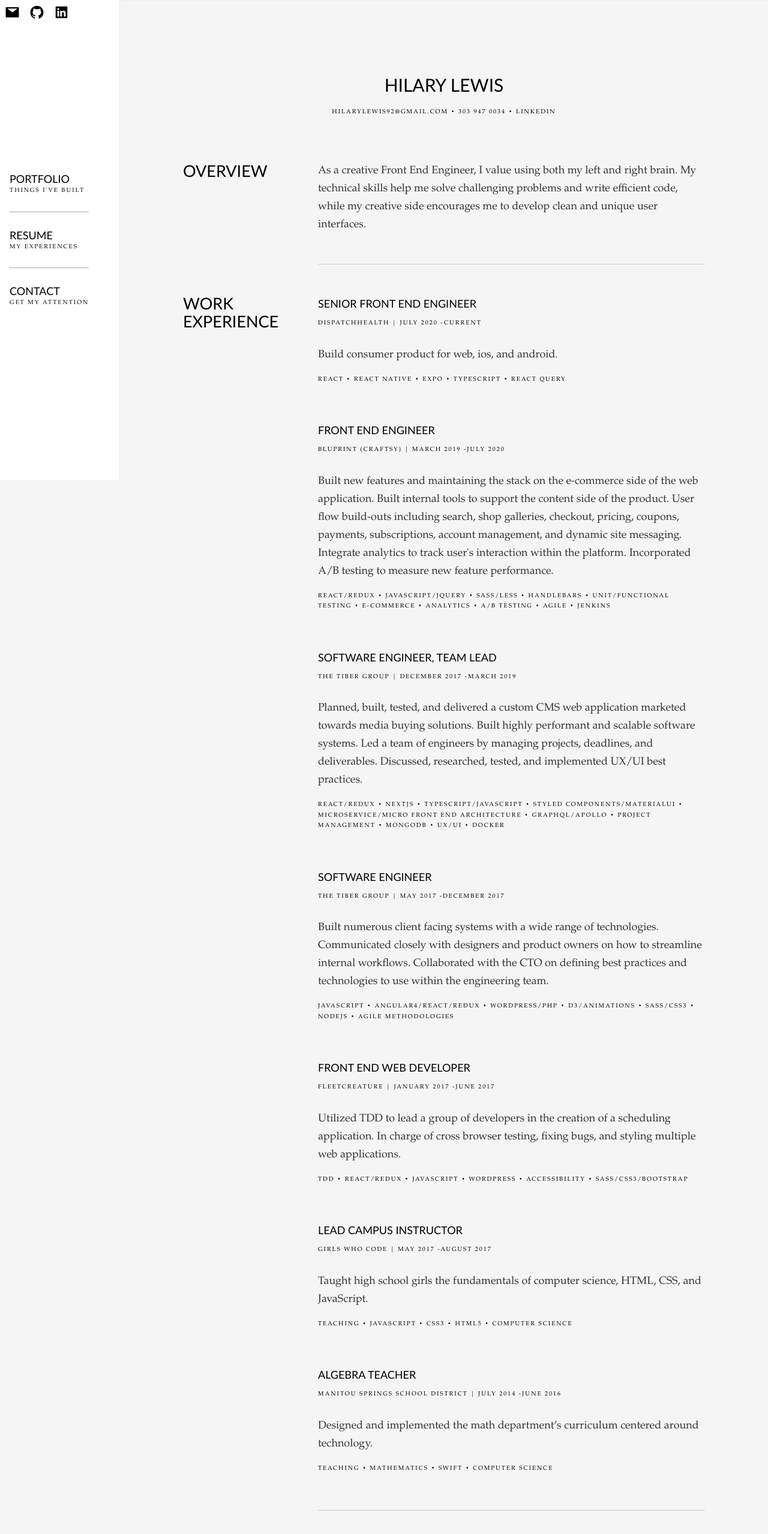
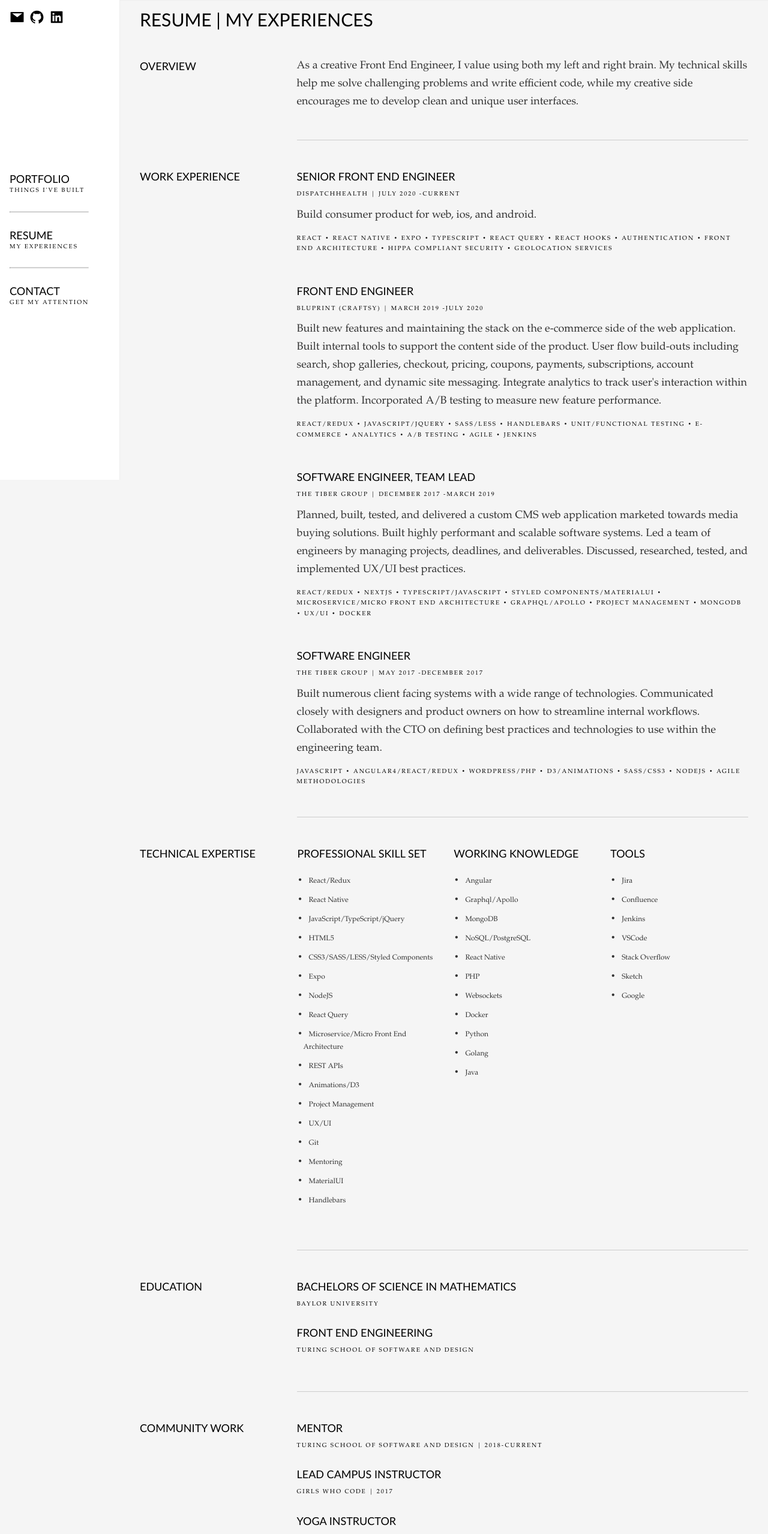
Before and after one commit to hilarylewis92/website, a React (Create React App) app: page / in a window 1280 px wide. Shown: the top 2558 px of the page at 60% size. Built offline with nearby package versions, Linux system fonts and the light colour scheme.

Commit message:
Update resume

```diff
--- a/public/index.html
+++ b/public/index.html
@@ -22,7 +22,7 @@
       work correctly both with client-side routing and a non-root public URL.
       Learn how to configure a non-root public URL by running `npm run build`.
     -->
-        <title>Resume | Hilary Lewis</title>
+    <title>Hilary Lewis | Front End Engineer</title>
   </head>
   <body>
     <noscript>You need to enable JavaScript to run this app.</noscript>
@@ -36,5 +36,6 @@
 
       To begin the development, run `npm start` or `yarn start`.
       To create a production bundle, use `npm run build` or `yarn build`.
-    --></body>
+    -->
+  </body>
 </html>
--- a/src/components/resume.js
+++ b/src/components/resume.js
@@ -13,39 +13,24 @@
       <section className="section">
         <div className="container-fluid">
           <div className="row">
-                        <div className="col-xs-12 col-md-11 col-md-centered col-lg-10 col-lg-push-1">
-                            <div className="heading">
-                                <h1 className="heading-title">
-                                    Hilary Lewis
-                                </h1>
-                                <h6 className="heading-subtitle">
-                                    {contactInfo.map((contactItem, i) => {
-                                        return (
-                                            <span>
-                                                <a href={contactItem.link}>{contactItem.title}</a>
-                                                {i === contactInfo.length-1 ? "" : <span className="hidden-sm-down">{" "}•{" "}</span>}
-                                            </span>
-                                        )
-                                    })}
-                                </h6>
+            <div className="col-xs-12">
+              <div className="row">
+                <div className="col-lg-12">
+                  <h1 className="resume-header">Resume | My Experiences</h1>
+                </div>
               </div>
               <div className="row">
                 <div className="col-xs-12 col-lg-3">
-                                    <h2 className="resume-heading">
-                                        Overview
-                                    </h2>
+                  <h4 className="resume-heading">Overview</h4>
                 </div>
                 <div className="col-xs-12 col-lg-9">
                   <div className="resume-category">
                     <p className="resume-intro">
-                                            As a creative Front End Engineer,
-                                            I value using both my left and
-                                            right brain. My technical skills
-                                            help me solve challenging
-                                            problems and write efficient
-                                            code, while my creative side
-                                            encourages me to develop clean
-                                            and unique user interfaces.
+                      As a creative Front End Engineer, I value using both my
+                      left and right brain. My technical skills help me solve
+                      challenging problems and write efficient code, while my
+                      creative side encourages me to develop clean and unique
+                      user interfaces.
                     </p>
                   </div>
                   <div className="spacer" />
@@ -53,34 +38,39 @@
               </div>
               <div className="row">
                 <div className="col-xs-12 col-lg-3">
-                                    <h2 className="resume-heading">
-                                        Work Experience
-                                    </h2>
+                  <h3 className="resume-heading">Work Experience</h3>
                 </div>
                 <div className="col-xs-12 col-lg-9">
                   <div className="resume-category">
-                                        {workExperience.map(experience => {
+                    {workExperience.map((experience) => {
                       return (
                         <div className="resume-position">
-                                                    <h4>
+                          <h3>
                             {experience.title}
                             <small className="resume-role">
                               {experience.company} | {experience.date.from} -
                               {experience.date.to}
                             </small>
-                                                    </h4>
-                                                    <p>{experience.description}</p>
+                          </h3>
+                          <p className="resume-description">
+                            {experience.description}
+                          </p>
                           <h6 className="heading-subtitle tech-stack">
                             {experience.skillsList.map((skill, i) => {
                               return (
                                 <span>
-                                                                    {skill}{i === experience.skillsList.length-1 ? "" : <span className="hidden-sm-down">{" "}•{" "}</span>}
+                                  {skill}
+                                  {i === experience.skillsList.length - 1 ? (
+                                    ""
+                                  ) : (
+                                    <span className="hidden-sm-down"> • </span>
+                                  )}
                                 </span>
-                                                            )
+                              );
                             })}
                           </h6>
                         </div>
-                                            )
+                      );
                     })}
                   </div>
                   <div className="spacer" />
@@ -88,22 +78,22 @@
               </div>
               <div className="row">
                 <div className="col-xs-12 col-lg-3">
-                                    <h2 className="resume-heading">
-                                        Technical Expertise
-                                    </h2>
+                  <h3 className="resume-heading">Technical Expertise</h3>
                 </div>
                 <div className="col-xs-12 col-lg-9">
                   <div className="resume-position">
                     <div className="row">
-                                            {skills.map(skill => {
+                      {skills.map((skill) => {
                         return (
                           <div className="col-xs-12 col-lg-4">
-                                                        <h4>{skill.category}</h4>
+                            <h3>{skill.category}</h3>
                             <ul className="resume-list">
-                                                            {skill.skillsList.map(item => <li>{item}</li>)}
+                              {skill.skillsList.map((item) => (
+                                <li>{item}</li>
+                              ))}
                             </ul>
                           </div>
-                                                )
+                        );
                       })}
                     </div>
                     <div className="spacer" />
@@ -112,23 +102,21 @@
               </div>
               <div className="row">
                 <div className="col-xs-12 col-lg-3">
-                                    <h2 className="resume-heading">
-                                        Education
-                                    </h2>
+                  <h3 className="resume-heading">Education</h3>
                 </div>
                 <div className="col-xs-12 col-lg-9">
                   <div className="resume-category">
                     {educationInfo.map((educationItem, i) => {
                       return (
                         <div className="resume-position">
-                                                    <h4>
+                          <h3>
                             {educationItem.title}
                             <small className="resume-role">
                               {educationItem.subTitle}
                             </small>
-                                                    </h4>
+                          </h3>
                         </div>
-                                            )
+                      );
                     })}
                   </div>
                   <div className="spacer" />
@@ -136,23 +124,21 @@
               </div>
               <div className="row">
                 <div className="col-xs-12 col-lg-3">
-                                    <h2 className="resume-heading">
-                                        Community Work
-                                    </h2>
+                  <h3 className="resume-heading">Community Work</h3>
                 </div>
                 <div className="col-xs-12 col-lg-9">
                   <div className="resume-category">
                     {communityInfo.map((communityItem, i) => {
                       return (
                         <div className="resume-position">
-                                                    <h4>
+                          <h3>
                             {communityItem.title}
                             <small className="resume-role">
                               {communityItem.subTitle} | {communityItem.dates}
                             </small>
-                                                    </h4>
+                          </h3>
                         </div>
-                                            )
+                      );
                     })}
                   </div>
                 </div>
--- a/src/data/community.json
+++ b/src/data/community.json
@@ -5,6 +5,11 @@
     "dates": "2018-Current"
   },
   {
+    "title": "Lead Campus Instructor",
+    "subTitle": "Girls Who Code",
+    "dates": "2017"
+  },
+  {
     "title": "Yoga Instructor",
     "subTitle": "Kindness and Cambio Yoga Studios",
     "dates": "2012-2016"
--- a/src/data/education.json
+++ b/src/data/education.json
@@ -1,6 +1,6 @@
 [
   {
-        "title": "B.S Mathematics | Secondary Math Education Concentration",
+    "title": "Bachelors of Science in Mathematics",
     "subTitle": "Baylor University"
   },
   {
--- a/src/data/experience.json
+++ b/src/data/experience.json
@@ -7,7 +7,18 @@
       "to": "Current"
     },
     "description": "Build consumer product for web, ios, and android.",
-    "skillsList": ["React", "React Native", "Expo", "Typescript", "React Query"]
+    "skillsList": [
+      "React",
+      "React Native",
+      "Expo",
+      "Typescript",
+      "React Query",
+      "React Hooks",
+      "Authentication",
+      "front end architecture",
+      "HIPPA compliant security",
+      "Geolocation services"
+    ]
   },
   {
     "title": "Front End Engineer",
@@ -68,48 +79,5 @@
       "NodeJS",
       "Agile Methodologies"
     ]
-  },
-  {
-    "title": "Front End Web Developer",
-    "company": "FleetCreature",
-    "date": {
-      "from": "January 2017",
-      "to": "June 2017"
-    },
-    "description": "Utilized TDD to lead a group of developers in the creation of a scheduling application. In charge of cross browser testing, fixing bugs, and styling multiple web applications.",
-    "skillsList": [
-      "TDD",
-      "React/Redux",
-      "JavaScript",
-      "Wordpress",
-      "Accessibility",
-      "Sass/CSS3/Bootstrap"
-    ]
-  },
-  {
-    "title": "Lead Campus Instructor",
-    "company": "Girls Who Code",
-    "date": {
-      "from": "May 2017",
-      "to": "August 2017"
-    },
-    "description": "Taught high school girls the fundamentals of computer science, HTML, CSS, and JavaScript.",
-    "skillsList": [
-      "Teaching",
-      "JavaScript",
-      "CSS3",
-      "HTML5",
-      "Computer Science"
-    ]
-  },
-  {
-    "title": "Algebra Teacher",
-    "company": "Manitou Springs School District",
-    "date": {
-      "from": "July 2014",
-      "to": "June 2016"
-    },
-    "description": "Designed and implemented the math department’s curriculum centered around technology.",
-    "skillsList": ["Teaching", "Mathematics", "Swift", "Computer Science"]
   }
 ]
--- a/src/index.css
+++ b/src/index.css
@@ -64,7 +64,9 @@
   margin: 0 0 1.25rem;
 }
 
-h2, h4, .h4 {
+h2,
+h4,
+.h4 {
   margin: 0;
   padding: 0;
 }
@@ -73,6 +75,7 @@
   font-size: 18px;
   line-height: 24px;
   line-height: 1.5rem;
+  margin: 0;
 }
 
 h6 {
--- a/src/styles/Grids.css
+++ b/src/styles/Grids.css
@@ -8,8 +8,7 @@
 
 .section {
   position: relative;
-    padding: 75px 0;
-    padding: 4.6875rem 0;
+  padding: 1rem;
 }
 
 .row {
@@ -131,6 +130,6 @@
 .col-xl-12 {
   position: relative;
   min-height: 1px;
-    padding-left: 0.9375rem;
-    padding-right: 0.9375rem;
+  padding-left: 1rem;
+  padding-right: 1rem;
 }
--- a/src/styles/Resume.css
+++ b/src/styles/Resume.css
@@ -16,13 +16,17 @@
   padding: 50px 0;
 }
 
+.resume-header {
+  margin-bottom: 3rem;
+}
+
 .resume-heading {
   padding-bottom: 1.09375rem;
 }
 
 .spacer {
   border-bottom: 1px solid #ccc;
-    margin: 50px 0;
+  margin: 3rem 0;
 }
 
 .resume-role {
@@ -74,7 +78,6 @@
   font-size: 15px;
 }
 
-
 @media (max-width: 992px) {
   .resume-list {
     display: flex;
@@ -88,14 +91,22 @@
   }
 
   li {
-        margin-right: 10px
+    margin-right: 10px;
   }
 }
 
 .tech-stack {
-    margin: 0 0 60px;
+  margin: 0 0 3rem;
 }
 
 .resume-intro {
   margin: 0;
 }
+
+.resume-description {
+  margin: 0 0 1rem;
+}
+
+.resume-position {
+  margin: 0 0 1rem;
+}
--- a/src/styles/Sidebar.css
+++ b/src/styles/Sidebar.css
@@ -63,14 +63,17 @@
   color: #c33;
 }
 
+.icon-wrapper {
+  margin: 0.75rem;
+}
+
 .icon {
-  margin: 0.5rem;
+  margin: 0.25rem;
   cursor: pointer;
   transition: transform 500ms cubic-bezier(0.1, 0.2, 0.3, 0.4);
 }
 
 .icon:hover {
   transform: scale(1.1);
-  margin: 0.5rem;
   cursor: pointer;
 }
```
Also changed, not shown: src/components/sidebar.js (+44 -0 lines). Lines whose indentation alone changed are shown as unchanged.
